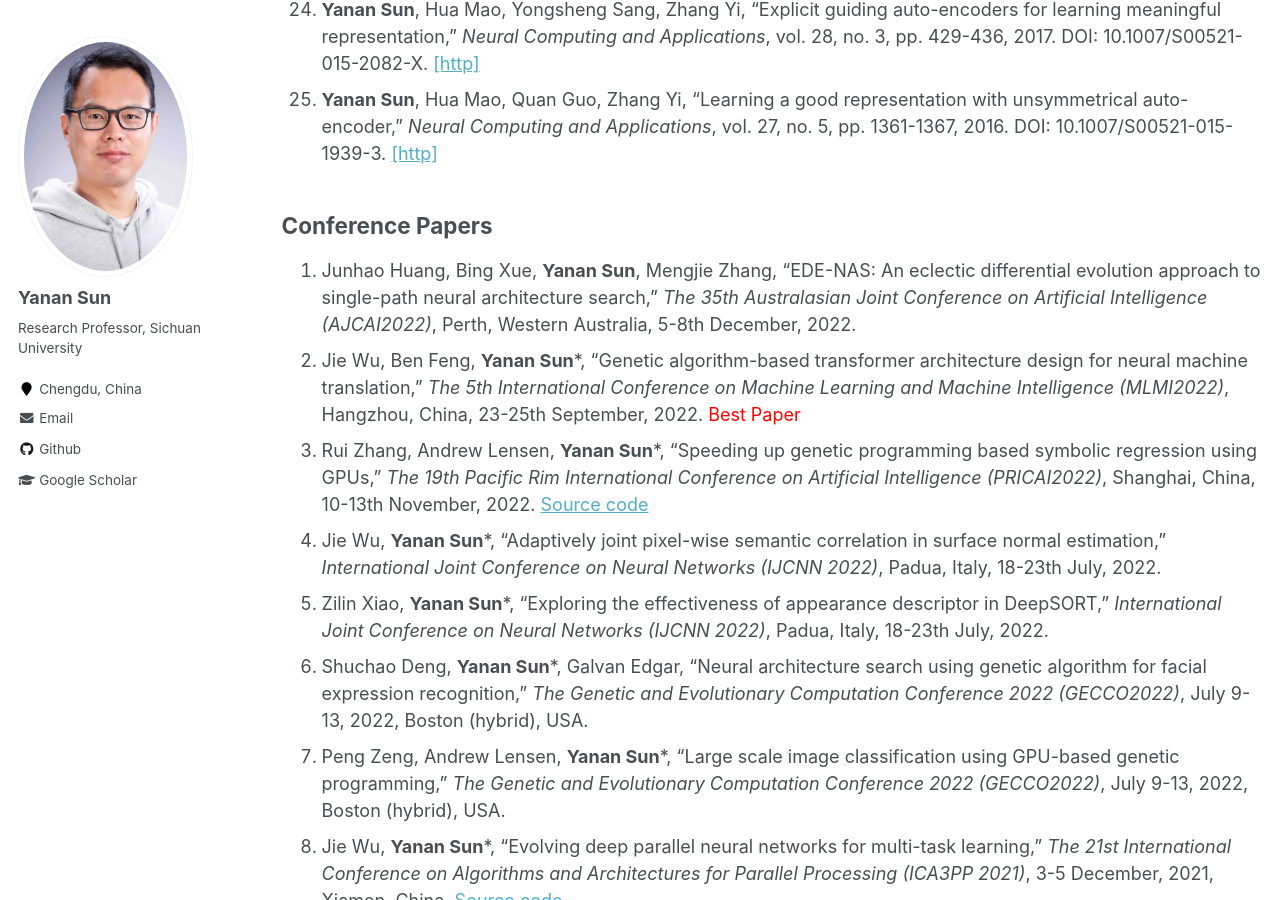
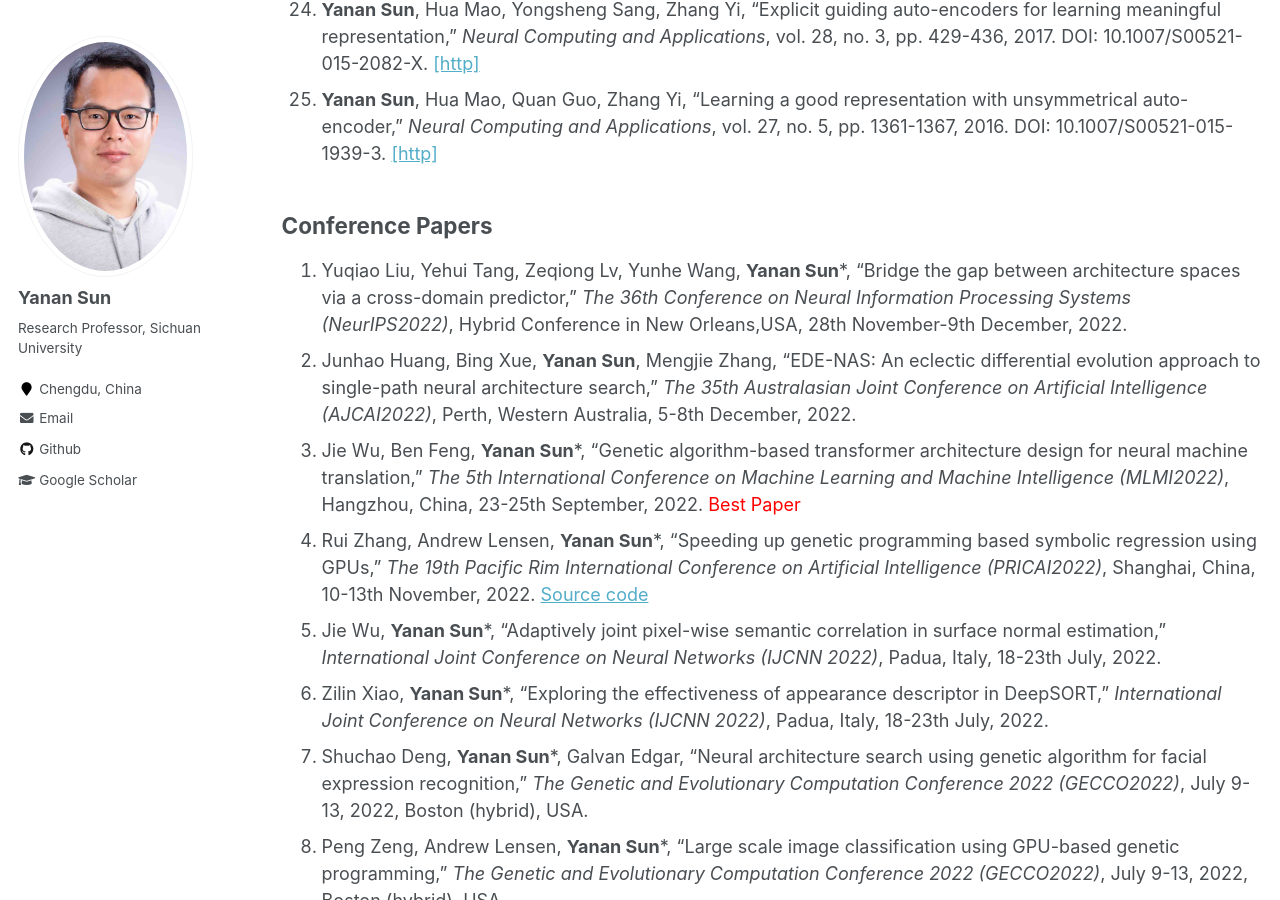
Before and after one commit to yn-sun/yn-sun.github.io, a Jekyll site: the page built from _pages/publications.md, in a window 1280 px wide and 900 px high, scrolled down 2490 px. Built offline with Jekyll 4.4.1, drawn with Linux system fonts in a browser that asks for light colours; comment, search, counter and statistics services are not loaded.

Commit message:
Update publications.md

```diff
--- a/_pages/publications.md
+++ b/_pages/publications.md
@@ -37,28 +37,29 @@
 
 
 ## Conference Papers
-1. Junhao Huang, Bing Xue, **Yanan Sun**, Mengjie Zhang, "EDE-NAS: An eclectic differential evolution approach to single-path neural architecture search," <i>The 35th Australasian Joint Conference on Artificial Intelligence (AJCAI2022)</i>, Perth, Western Australia, 5-8th December, 2022.
-2. Jie Wu, Ben Feng, **Yanan Sun***, "Genetic algorithm-based transformer architecture design for neural machine translation," <i>The 5th International Conference on Machine Learning and Machine Intelligence (MLMI2022)</i>, Hangzhou, China, 23-25th September, 2022. <span style="color: #FF0000">Best Paper</span>
-3. Rui Zhang, Andrew Lensen, **Yanan Sun***, "Speeding up genetic programming based symbolic regression using GPUs," <i>The 19th Pacific Rim International Conference on Artificial Intelligence (PRICAI2022)</i>, Shanghai, China, 10-13th November, 2022.  [Source code]([https://github.com/J-Wu97/EVO-MTL](https://github.com/yn-sun/paper_source_code/tree/main/zhangrui_pricai))
-4. Jie Wu, **Yanan Sun***, "Adaptively joint pixel-wise semantic correlation in surface normal estimation," <i>International Joint Conference on Neural Networks (IJCNN 2022)</i>, Padua, Italy, 18-23th July, 2022.
-5. Zilin Xiao, **Yanan Sun***, "Exploring the effectiveness of appearance descriptor in DeepSORT," <i>International Joint Conference on Neural Networks (IJCNN 2022)</i>, Padua, Italy, 18-23th July, 2022.
-6. Shuchao Deng, **Yanan Sun***, Galvan Edgar, "Neural architecture search using genetic algorithm for facial expression recognition," <i>The Genetic and Evolutionary Computation Conference 2022 (GECCO2022)</i>, July 9-13, 2022, Boston (hybrid), USA.
-7. Peng Zeng, Andrew Lensen, **Yanan Sun***, "Large scale image classification using GPU-based genetic programming," <i>The Genetic and Evolutionary Computation Conference 2022 (GECCO2022)</i>, July 9-13, 2022, Boston (hybrid), USA.
-8. Jie Wu, **Yanan Sun***, "Evolving deep parallel neural networks for multi-task learning," <i>The 21st International Conference on Algorithms and Architectures for Parallel Processing (ICA3PP 2021)</i>, 3-5 December, 2021, Xiamen, China. [Source code](https://github.com/J-Wu97/EVO-MTL)
-9. Yuhan Fang, Yuqiao Liu, **Yanan Sun***, "Evolving deep neural networks for collaborative filtering," <i>The 28th International Conference on Neural Information Processing (ICONIP2021)</i>, 8-12 December, 2021, BALI, Indonesia. [Source code](https://github.com/PRIEEE/Evolve-CF)
-10. Yuqiao Liu, Yehui Tang, **Yanan Sun***, "Homogeneous architecture augmentation for neural predictor," <i>Proceedings of the IEEE/CVF International Conference on Computer Vision (ICCV2021),</i> pp. 12249-12258, 2021. [[http]](https://openaccess.thecvf.com/content/ICCV2021/html/Liu_Homogeneous_Architecture_Augmentation_for_Neural_Predictor_ICCV_2021_paper.html) [Source code](https://github.com/lyq998/HAAP)
-11. Ben Feng, Dayiheng Liu, **Yanan Sun***, "Evolving transformer architecture for neural machine translation," <i>Proceedings of the Genetic and Evolutionary Computation Conference Companion (GECCO2021),</i> pp. 273-274, 2021. DOI:10.1145/3449726.3459441. [[http]](https://dl.acm.org/doi/abs/10.1145/3449726.3459441)
-12. Junhao Huang, Bing Xue, **Yanan Sun**, Mengjie Zhang, "A flexible variable-length particle swarm optimization approach to convolutional neural network architecture design," Accepted by <i>IEEE Congress on Evolutionary Computation 2021 (CEC2021)</i>, 28 June-1 July, Kraków, Poland (VIRTUAL), 2021. DOI: 10.1109/CEC45853.2021.9504716. [[http]](https://ieeexplore.ieee.org/document/9504716) [Source code](https://github.com/HuangJunh/FPSO) <span style="color: #FF0000">Best Student Paper Nomination (ONLY four among >400 accepted papers)</span>
-13. Xun Zhou, A.K. Qin, **Yanan Sun**, Kay Chen Tan, "A survey of advances in evolutionary neural architecture search," Accepted by <i>IEEE Congress on Evolutionary Computation 2021 (CEC2021)</i>, 28 June-1 July, Kraków, Poland (VIRTUAL), 2021, DOI:10.1109/CEC45853.2021.9504890. [[http]](https://ieeexplore.ieee.org/document/9504890)
-14. Jindi Lv, Qing Ye, **Yanan Sun**, Juan Zhao, Jiancheng Lv, "Heart-Darts: Classification of heartbeats using differentiable architecture search," Accepted by <i>International Joint Conference on Neural Networks (IJCNN 2021)</i>, Virtual Event, 18-22th July, 2021, DOI:10.1109/IJCNN52387.2021.9534184. [[http]](https://ieeexplore.ieee.org/document/9534184) [Source code](https://github.com/yn-sun/paper_source_code/tree/main/Heart-Darts)
-15. Wenxin Zhao, **Yanan Sun**, Bing Xue, "Improved bianry particle swarm optimization with evolutionary population dynamic for key oncogene selection," Proceedings of <i>IEEE Symposium Series on Computational Intelligence (SSCI 2020)</i>, Canberra Australia, 1-4 December, 2020, PP. 897-904. DOI: 10.1109/SSCI47803.2020.9308540. [[http]](https://ieeexplore.ieee.org/abstract/document/9308540)
-16. Yuqiao Liu, **Yanan Sun**, Bing Xue, Mengjie Zhang, "Evolving deep convolutional neural networks for hyperspectral image denoising," Proceedings of <i>International Joint Conference on Neural Networks (IJCNN 2020)</i>, Glasgow (UK), 19-24th July, 2020, DOI: 10.1109/IJCNN48605.2020.9207509. [[http]](https://ieeexplore.ieee.org/document/9207509)  [Source code](https://github.com/lyq998/pytorch)
-17. Qing Ye, Yuxuan Han, **Yanan Sun**, Jiancheng Lv, "PSO-PS:Parameter synchronization with particle swarm optimization for distributed training of deep neural networks," Proceedings of <i>International Joint Conference on Neural Networks (IJCNN 2020)</i>, Glasgow (UK), 19-24th July, 2020, DOI: 10.1109/IJCNN48605.2020.9207698. [[http]](https://ieeexplore.ieee.org/document/9207698)
-18. William Irwin-Harris, **Yanan Sun**, Bing Xue, Mengjie Zhang, "A graph-based encoding for evolutionary convolutional neural network architecture design," Proceedings of <i>IEEE Congress on Evolutionary Computation 2019 (CEC2019)</i>, Wellington, New Zealand, 2019, pp. 546-553. DOI: 10.1109/CEC.2019.8790093. [[http]](https://ieeexplore.ieee.org/document/8790093)
-19. Bin Wang, **Yanan Sun**, Bing Xue, Mengjie Zhang, "Evolving deep neural networks by multi-objective particle swarm optimization for image classification," Proceedings of <i>the Genetic and Evolutionary Computation Conference 2019 (GECCO2019)</i>, Prague, Czech Republic, 2019, PP. 490-498. DOI: 10.1145/3321707.3321735. [[http]](https://dl.acm.org/doi/10.1145/3321707.3321735)
-20. Bin Wang, **Yanan Sun**, Bing Xue, Mengjie Zhang, “A hybrid GA-PSO method for evolving architecture and short connections of deep convolutional neural networks,” <i>PRICAI 2019: Trends in Artificial Intelligence</i>, Yanuca Island, Cuvu, Fiji, 2019, pp. 650-663. DOI: 10.1007/978-3-030-29894-4_52. [[http]](https://link.springer.com/chapter/10.1007%2F978-3-030-29894-4_52)
-21. Bin Wang, **Yanan Sun**, Bing Xue, Mengjie Zhang, "A hybrid differential evolution approach to designing deep convolutional neural networks for image classification," <i>AI 2018: Advances in Artificial Intelligence</i>, Wellington, New Zealand, 2018, pp. 237-250. DOI: 10.1007/978-3-030-03991-2_24. [[http]](https://link.springer.com/chapter/10.1007%2F978-3-030-03991-2_24)
-22. **Yanan Sun**, Bing Xue, Mengjie Zhang, Gary G. Yen, "An experimental study on hyper-parameter optimization for stacked auto-encoders," Proceedings of <i>IEEE Congress on Evolutionary Computation 2018 (CEC2018)</i>, Rio de Janeiro, Brazil, 2018, pp. 638-645. DOI: 10.1109/CEC.2018.8477921. [[http]](https://ieeexplore.ieee.org/document/8477921)
-23. Bin Wang, **Yanan Sun**, Bing Xue, Mengjie Zhang, "Evolving deep convolutional neural networks by variable-length particle swarm optimization for image classification," Proceedings of <i>IEEE Congress on Evolutionary Computation 2018 (CEC2018)</i>, Rio de Janeiro, Brazil, 2018, pp. 1514-1521. DOI: 10.1109/CEC.2018.8477735. [[http]](https://ieeexplore.ieee.org/abstract/document/8477735)
-24. **Yanan Sun**, Gary G. Yen, Zhang Yi, "Global View-based selection mechanism for many-objective evolutionary algorithm," Proceedings of <i>IEEE Congress on Evolutionary Computation 2017 (CEC2017)</i>, Donostia-San Sebastián, Spain, 2017, pp. 427-434. DOI: 10.1109/CEC.2017.7969343. [[http]](https://ieeexplore.ieee.org/document/7969343)
-25. **Yanan Sun**, Gary G. Yen, Hua Mao, Zhang Yi, "Manifold dimension reduction based clustering for multi-objective evolutionary algorithm," Proceedings of <i>IEEE Congress on Evolutionary Computation 2016 (CEC2016)</i>, Vancouver, Canada, 2016, pp. 3785-3792. DOI: 10.1109/CEC.2016.7744269. [[http]](https://ieeexplore.ieee.org/document/7744269)
+1. Yuqiao Liu, Yehui Tang, Zeqiong Lv, Yunhe Wang, **Yanan Sun***, "Bridge the gap between architecture spaces via a cross-domain predictor," <i>The 36th Conference on Neural Information Processing Systems (NeurIPS2022)</i>, Hybrid Conference in New Orleans,USA, 28th November-9th December, 2022.
+2. Junhao Huang, Bing Xue, **Yanan Sun**, Mengjie Zhang, "EDE-NAS: An eclectic differential evolution approach to single-path neural architecture search," <i>The 35th Australasian Joint Conference on Artificial Intelligence (AJCAI2022)</i>, Perth, Western Australia, 5-8th December, 2022.
+3. Jie Wu, Ben Feng, **Yanan Sun***, "Genetic algorithm-based transformer architecture design for neural machine translation," <i>The 5th International Conference on Machine Learning and Machine Intelligence (MLMI2022)</i>, Hangzhou, China, 23-25th September, 2022. <span style="color: #FF0000">Best Paper</span>
+4. Rui Zhang, Andrew Lensen, **Yanan Sun***, "Speeding up genetic programming based symbolic regression using GPUs," <i>The 19th Pacific Rim International Conference on Artificial Intelligence (PRICAI2022)</i>, Shanghai, China, 10-13th November, 2022.  [Source code]([https://github.com/J-Wu97/EVO-MTL](https://github.com/yn-sun/paper_source_code/tree/main/zhangrui_pricai))
+5. Jie Wu, **Yanan Sun***, "Adaptively joint pixel-wise semantic correlation in surface normal estimation," <i>International Joint Conference on Neural Networks (IJCNN 2022)</i>, Padua, Italy, 18-23th July, 2022.
+6. Zilin Xiao, **Yanan Sun***, "Exploring the effectiveness of appearance descriptor in DeepSORT," <i>International Joint Conference on Neural Networks (IJCNN 2022)</i>, Padua, Italy, 18-23th July, 2022.
+7. Shuchao Deng, **Yanan Sun***, Galvan Edgar, "Neural architecture search using genetic algorithm for facial expression recognition," <i>The Genetic and Evolutionary Computation Conference 2022 (GECCO2022)</i>, July 9-13, 2022, Boston (hybrid), USA.
+8. Peng Zeng, Andrew Lensen, **Yanan Sun***, "Large scale image classification using GPU-based genetic programming," <i>The Genetic and Evolutionary Computation Conference 2022 (GECCO2022)</i>, July 9-13, 2022, Boston (hybrid), USA.
+9. Jie Wu, **Yanan Sun***, "Evolving deep parallel neural networks for multi-task learning," <i>The 21st International Conference on Algorithms and Architectures for Parallel Processing (ICA3PP 2021)</i>, 3-5 December, 2021, Xiamen, China. [Source code](https://github.com/J-Wu97/EVO-MTL)
+10. Yuhan Fang, Yuqiao Liu, **Yanan Sun***, "Evolving deep neural networks for collaborative filtering," <i>The 28th International Conference on Neural Information Processing (ICONIP2021)</i>, 8-12 December, 2021, BALI, Indonesia. [Source code](https://github.com/PRIEEE/Evolve-CF)
+11. Yuqiao Liu, Yehui Tang, **Yanan Sun***, "Homogeneous architecture augmentation for neural predictor," <i>Proceedings of the IEEE/CVF International Conference on Computer Vision (ICCV2021),</i> pp. 12249-12258, 2021. [[http]](https://openaccess.thecvf.com/content/ICCV2021/html/Liu_Homogeneous_Architecture_Augmentation_for_Neural_Predictor_ICCV_2021_paper.html) [Source code](https://github.com/lyq998/HAAP)
+12. Ben Feng, Dayiheng Liu, **Yanan Sun***, "Evolving transformer architecture for neural machine translation," <i>Proceedings of the Genetic and Evolutionary Computation Conference Companion (GECCO2021),</i> pp. 273-274, 2021. DOI:10.1145/3449726.3459441. [[http]](https://dl.acm.org/doi/abs/10.1145/3449726.3459441)
+13. Junhao Huang, Bing Xue, **Yanan Sun**, Mengjie Zhang, "A flexible variable-length particle swarm optimization approach to convolutional neural network architecture design," Accepted by <i>IEEE Congress on Evolutionary Computation 2021 (CEC2021)</i>, 28 June-1 July, Kraków, Poland (VIRTUAL), 2021. DOI: 10.1109/CEC45853.2021.9504716. [[http]](https://ieeexplore.ieee.org/document/9504716) [Source code](https://github.com/HuangJunh/FPSO) <span style="color: #FF0000">Best Student Paper Nomination (ONLY four among >400 accepted papers)</span>
+14. Xun Zhou, A.K. Qin, **Yanan Sun**, Kay Chen Tan, "A survey of advances in evolutionary neural architecture search," Accepted by <i>IEEE Congress on Evolutionary Computation 2021 (CEC2021)</i>, 28 June-1 July, Kraków, Poland (VIRTUAL), 2021, DOI:10.1109/CEC45853.2021.9504890. [[http]](https://ieeexplore.ieee.org/document/9504890)
+15. Jindi Lv, Qing Ye, **Yanan Sun**, Juan Zhao, Jiancheng Lv, "Heart-Darts: Classification of heartbeats using differentiable architecture search," Accepted by <i>International Joint Conference on Neural Networks (IJCNN 2021)</i>, Virtual Event, 18-22th July, 2021, DOI:10.1109/IJCNN52387.2021.9534184. [[http]](https://ieeexplore.ieee.org/document/9534184) [Source code](https://github.com/yn-sun/paper_source_code/tree/main/Heart-Darts)
+16. Wenxin Zhao, **Yanan Sun**, Bing Xue, "Improved bianry particle swarm optimization with evolutionary population dynamic for key oncogene selection," Proceedings of <i>IEEE Symposium Series on Computational Intelligence (SSCI 2020)</i>, Canberra Australia, 1-4 December, 2020, PP. 897-904. DOI: 10.1109/SSCI47803.2020.9308540. [[http]](https://ieeexplore.ieee.org/abstract/document/9308540)
+17. Yuqiao Liu, **Yanan Sun**, Bing Xue, Mengjie Zhang, "Evolving deep convolutional neural networks for hyperspectral image denoising," Proceedings of <i>International Joint Conference on Neural Networks (IJCNN 2020)</i>, Glasgow (UK), 19-24th July, 2020, DOI: 10.1109/IJCNN48605.2020.9207509. [[http]](https://ieeexplore.ieee.org/document/9207509)  [Source code](https://github.com/lyq998/pytorch)
+18. Qing Ye, Yuxuan Han, **Yanan Sun**, Jiancheng Lv, "PSO-PS:Parameter synchronization with particle swarm optimization for distributed training of deep neural networks," Proceedings of <i>International Joint Conference on Neural Networks (IJCNN 2020)</i>, Glasgow (UK), 19-24th July, 2020, DOI: 10.1109/IJCNN48605.2020.9207698. [[http]](https://ieeexplore.ieee.org/document/9207698)
+19. William Irwin-Harris, **Yanan Sun**, Bing Xue, Mengjie Zhang, "A graph-based encoding for evolutionary convolutional neural network architecture design," Proceedings of <i>IEEE Congress on Evolutionary Computation 2019 (CEC2019)</i>, Wellington, New Zealand, 2019, pp. 546-553. DOI: 10.1109/CEC.2019.8790093. [[http]](https://ieeexplore.ieee.org/document/8790093)
+20. Bin Wang, **Yanan Sun**, Bing Xue, Mengjie Zhang, "Evolving deep neural networks by multi-objective particle swarm optimization for image classification," Proceedings of <i>the Genetic and Evolutionary Computation Conference 2019 (GECCO2019)</i>, Prague, Czech Republic, 2019, PP. 490-498. DOI: 10.1145/3321707.3321735. [[http]](https://dl.acm.org/doi/10.1145/3321707.3321735)
+21. Bin Wang, **Yanan Sun**, Bing Xue, Mengjie Zhang, “A hybrid GA-PSO method for evolving architecture and short connections of deep convolutional neural networks,” <i>PRICAI 2019: Trends in Artificial Intelligence</i>, Yanuca Island, Cuvu, Fiji, 2019, pp. 650-663. DOI: 10.1007/978-3-030-29894-4_52. [[http]](https://link.springer.com/chapter/10.1007%2F978-3-030-29894-4_52)
+22. Bin Wang, **Yanan Sun**, Bing Xue, Mengjie Zhang, "A hybrid differential evolution approach to designing deep convolutional neural networks for image classification," <i>AI 2018: Advances in Artificial Intelligence</i>, Wellington, New Zealand, 2018, pp. 237-250. DOI: 10.1007/978-3-030-03991-2_24. [[http]](https://link.springer.com/chapter/10.1007%2F978-3-030-03991-2_24)
+23. **Yanan Sun**, Bing Xue, Mengjie Zhang, Gary G. Yen, "An experimental study on hyper-parameter optimization for stacked auto-encoders," Proceedings of <i>IEEE Congress on Evolutionary Computation 2018 (CEC2018)</i>, Rio de Janeiro, Brazil, 2018, pp. 638-645. DOI: 10.1109/CEC.2018.8477921. [[http]](https://ieeexplore.ieee.org/document/8477921)
+24. Bin Wang, **Yanan Sun**, Bing Xue, Mengjie Zhang, "Evolving deep convolutional neural networks by variable-length particle swarm optimization for image classification," Proceedings of <i>IEEE Congress on Evolutionary Computation 2018 (CEC2018)</i>, Rio de Janeiro, Brazil, 2018, pp. 1514-1521. DOI: 10.1109/CEC.2018.8477735. [[http]](https://ieeexplore.ieee.org/abstract/document/8477735)
+25. **Yanan Sun**, Gary G. Yen, Zhang Yi, "Global View-based selection mechanism for many-objective evolutionary algorithm," Proceedings of <i>IEEE Congress on Evolutionary Computation 2017 (CEC2017)</i>, Donostia-San Sebastián, Spain, 2017, pp. 427-434. DOI: 10.1109/CEC.2017.7969343. [[http]](https://ieeexplore.ieee.org/document/7969343)
+26. **Yanan Sun**, Gary G. Yen, Hua Mao, Zhang Yi, "Manifold dimension reduction based clustering for multi-objective evolutionary algorithm," Proceedings of <i>IEEE Congress on Evolutionary Computation 2016 (CEC2016)</i>, Vancouver, Canada, 2016, pp. 3785-3792. DOI: 10.1109/CEC.2016.7744269. [[http]](https://ieeexplore.ieee.org/document/7744269)
```
